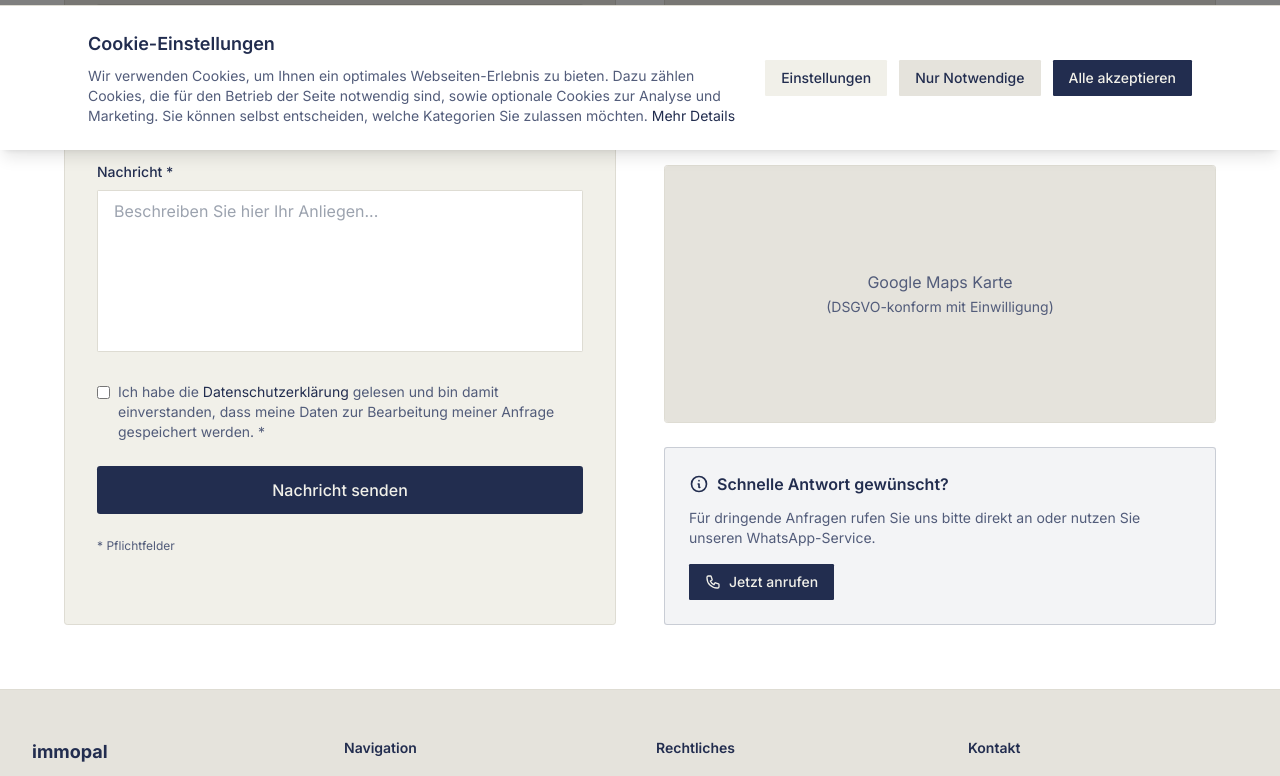
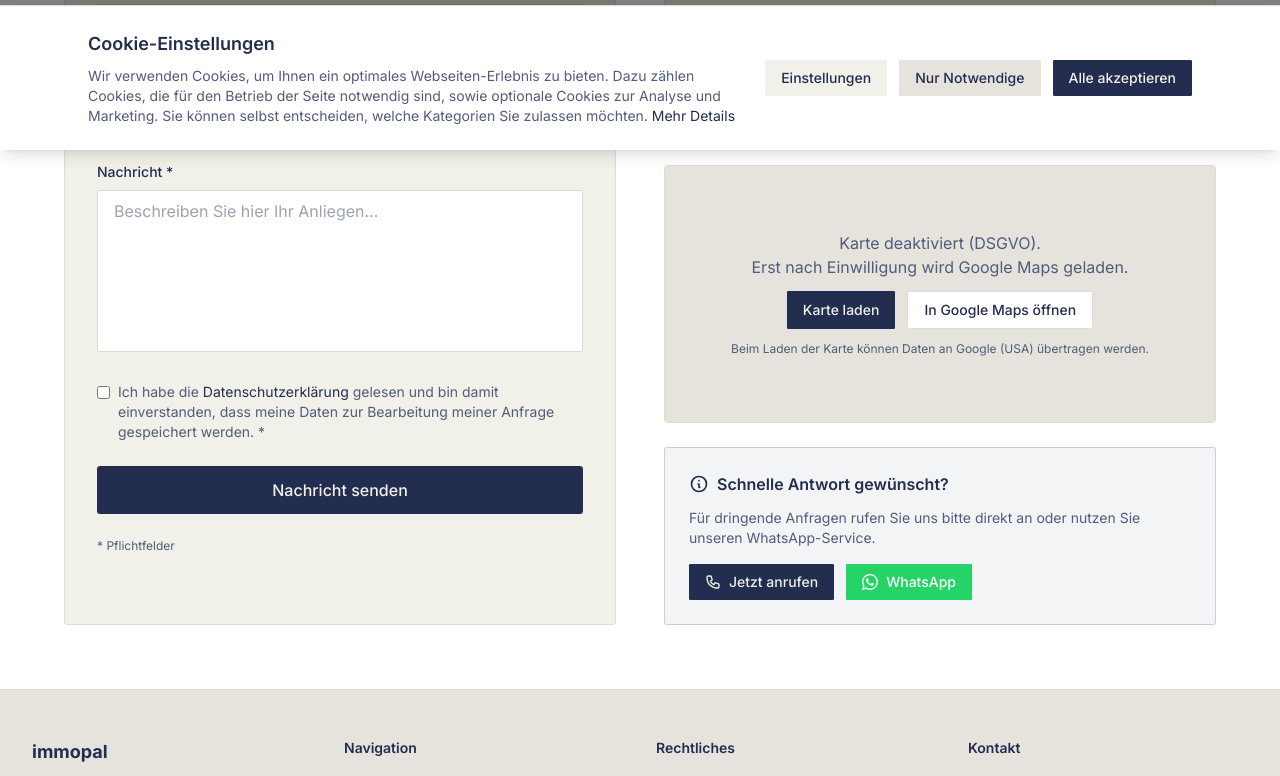
Before and after one commit to bpnace/immopal, a Next.js app: page /kontakt in a window 1280 px wide. Shown: the part 650-1426 px from the top of the page. Built offline with nearby package versions, Linux system fonts and the light colour scheme.

Commit message:
feat: add WhatsApp button and DSGVO maps on contact page

```diff
--- a/app/kontakt/page.tsx
+++ b/app/kontakt/page.tsx
@@ -1,4 +1,6 @@
 import type { Metadata } from 'next';
+
+import { DsgvoGoogleMaps } from '@/components/dsgvo-google-maps';
 
 export const metadata: Metadata = {
   title: 'Kontakt - immopal',
@@ -213,9 +215,9 @@
                   <div>
                     <h3 className="font-semibold mb-1">Adresse</h3>
                     <p className="text-muted-foreground">
-                      [Straße Hausnummer]
+                      Kurfürstendamm 66
                       <br />
-                      [PLZ] Berlin
+                      10707 Berlin
                       <br />
                       Deutschland
                     </p>
@@ -224,16 +226,7 @@
               </div>
             </div>
 
-            {/* Map Placeholder */}
-            <div className="bg-card border border-border rounded-lg overflow-hidden">
-              <div className="bg-muted h-64 flex items-center justify-center">
-                <p className="text-muted-foreground text-center px-4">
-                  Google Maps Karte
-                  <br />
-                  <span className="text-sm">(DSGVO-konform mit Einwilligung)</span>
-                </p>
-              </div>
-            </div>
+            <DsgvoGoogleMaps address="Kurfürstendamm 66, 10707 Berlin, Deutschland" />
 
             {/* Additional Info */}
             <div className="bg-primary/5 border border-primary/20 rounded-lg p-6 mt-6">
@@ -266,6 +259,20 @@
                   </svg>
                   Jetzt anrufen
                 </a>
+                <a
+                  href={`https://wa.me/493012345678?text=${encodeURIComponent(
+                    'Hallo! Ich habe eine Frage und würde gerne Kontakt aufnehmen.'
+                  )}`}
+                  target="_blank"
+                  rel="noopener noreferrer"
+                  className="inline-flex items-center gap-2 bg-[#25D366] text-white hover:bg-[#1FB85A] px-4 py-2 rounded-md text-sm font-medium transition-colors"
+                  aria-label="WhatsApp kontaktieren"
+                >
+                  <svg className="w-4 h-4" fill="currentColor" viewBox="0 0 24 24" aria-hidden="true">
+                    <path d="M17.472 14.382c-.297-.149-1.758-.867-2.03-.967-.273-.099-.471-.148-.67.15-.197.297-.767.966-.94 1.164-.173.199-.347.223-.644.075-.297-.15-1.255-.463-2.39-1.475-.883-.788-1.48-1.761-1.653-2.059-.173-.297-.018-.458.13-.606.134-.133.298-.347.446-.52.149-.174.198-.298.298-.497.099-.198.05-.371-.025-.52-.075-.149-.669-1.612-.916-2.207-.242-.579-.487-.5-.669-.51-.173-.008-.371-.01-.57-.01-.198 0-.52.074-.792.372-.272.297-1.04 1.016-1.04 2.479 0 1.462 1.065 2.875 1.213 3.074.149.198 2.096 3.2 5.077 4.487.709.306 1.262.489 1.694.625.712.227 1.36.195 1.871.118.571-.085 1.758-.719 2.006-1.413.248-.694.248-1.289.173-1.413-.074-.124-.272-.198-.57-.347m-5.421 7.403h-.004a9.87 9.87 0 01-5.031-1.378l-.361-.214-3.741.982.998-3.648-.235-.374a9.86 9.86 0 01-1.51-5.26c.001-5.45 4.436-9.884 9.888-9.884 2.64 0 5.122 1.03 6.988 2.898a9.825 9.825 0 012.893 6.994c-.003 5.45-4.437 9.884-9.885 9.884m8.413-18.297A11.815 11.815 0 0012.05 0C5.495 0 .16 5.335.157 11.892c0 2.096.547 4.142 1.588 5.945L.057 24l6.305-1.654a11.882 11.882 0 005.683 1.448h.005c6.554 0 11.89-5.335 11.893-11.893a11.821 11.821 0 00-3.48-8.413Z" />
+                  </svg>
+                  WhatsApp
+                </a>
               </div>
             </div>
           </div>
--- /dev/null
+++ b/components/dsgvo-google-maps.tsx
@@ -0,0 +1,117 @@
+'use client';
+
+import { useEffect, useMemo, useState } from 'react';
+
+type Props = {
+  address: string;
+  storageKey?: string;
+  heightClassName?: string;
+};
+
+export function DsgvoGoogleMaps({
+  address,
+  storageKey = 'maps:google:consent',
+  heightClassName = 'h-64',
+}: Props) {
+  const [hasConsent, setHasConsent] = useState(false);
+
+  useEffect(() => {
+    try {
+      setHasConsent(window.localStorage.getItem(storageKey) === 'true');
+    } catch {
+      setHasConsent(false);
+    }
+  }, [storageKey]);
+
+  const mapSrc = useMemo(() => {
+    const encoded = encodeURIComponent(address);
+    return `https://www.google.com/maps?q=${encoded}&output=embed`;
+  }, [address]);
+
+  const mapLink = useMemo(() => {
+    const encoded = encodeURIComponent(address);
+    return `https://www.google.com/maps/search/?api=1&query=${encoded}`;
+  }, [address]);
+
+  function enable() {
+    setHasConsent(true);
+    try {
+      window.localStorage.setItem(storageKey, 'true');
+    } catch {
+      // ignore
+    }
+  }
+
+  function disable() {
+    setHasConsent(false);
+    try {
+      window.localStorage.setItem(storageKey, 'false');
+    } catch {
+      // ignore
+    }
+  }
+
+  return (
+    <div className="bg-card border border-border rounded-lg overflow-hidden">
+      {hasConsent ? (
+        <div className={`relative ${heightClassName}`}>
+          <iframe
+            title={`Google Maps – ${address}`}
+            src={mapSrc}
+            className="absolute inset-0 h-full w-full"
+            loading="lazy"
+            referrerPolicy="no-referrer-when-downgrade"
+            allowFullScreen
+          />
+          <div className="absolute bottom-3 left-3 right-3 flex flex-wrap items-center justify-between gap-2">
+            <a
+              href={mapLink}
+              target="_blank"
+              rel="noopener noreferrer"
+              className="inline-flex items-center rounded-md bg-background/90 border border-border px-3 py-2 text-xs font-medium text-foreground hover:bg-background"
+            >
+              In Google Maps öffnen
+            </a>
+            <button
+              type="button"
+              onClick={disable}
+              className="inline-flex items-center rounded-md bg-background/90 border border-border px-3 py-2 text-xs font-medium text-foreground hover:bg-background"
+            >
+              Einwilligung widerrufen
+            </button>
+          </div>
+        </div>
+      ) : (
+        <div className={`bg-muted flex items-center justify-center ${heightClassName}`}>
+          <div className="px-6 text-center space-y-3">
+            <p className="text-muted-foreground">
+              Karte deaktiviert (DSGVO).
+              <br />
+              Erst nach Einwilligung wird Google Maps geladen.
+            </p>
+            <div className="flex flex-wrap justify-center gap-3">
+              <button
+                type="button"
+                onClick={enable}
+                className="inline-flex items-center rounded-md bg-primary px-4 py-2 text-sm font-medium text-primary-foreground hover:bg-primary/90"
+              >
+                Karte laden
+              </button>
+              <a
+                href={mapLink}
+                target="_blank"
+                rel="noopener noreferrer"
+                className="inline-flex items-center rounded-md bg-background border border-border px-4 py-2 text-sm font-medium hover:border-foreground"
+              >
+                In Google Maps öffnen
+              </a>
+            </div>
+            <p className="text-xs text-muted-foreground">
+              Beim Laden der Karte können Daten an Google (USA) übertragen werden.
+            </p>
+          </div>
+        </div>
+      )}
+    </div>
+  );
+}
```
